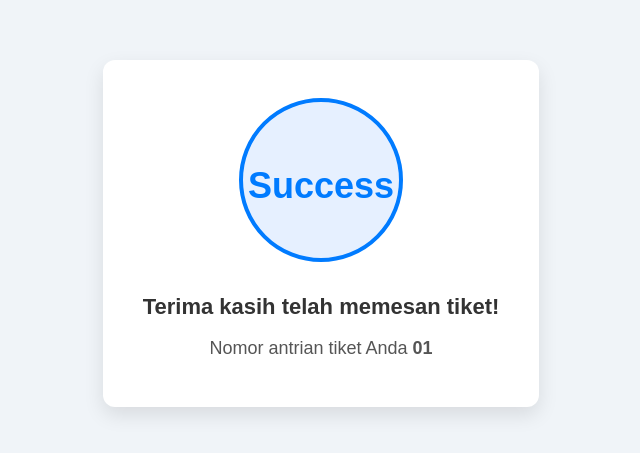
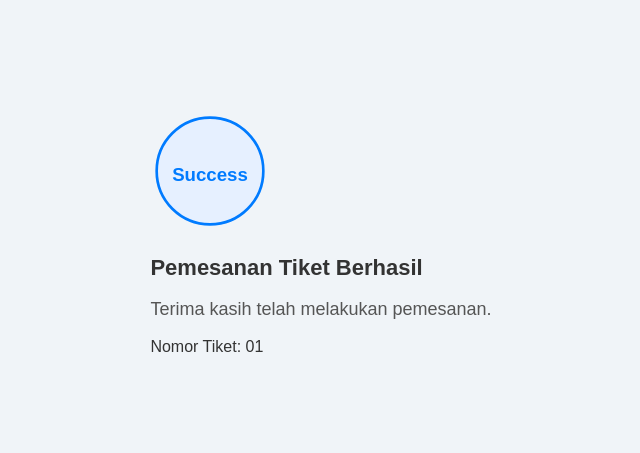
Before and after one commit to Events0/ticket, a plain HTML site: page index.html in a window 1280 px wide. Shown: the part 167-620 px from the top of the page, without its empty margins (319-959 px from the left). Drawn offline with Linux system fonts and the light colour scheme.

Commit message:
Update index.html

```diff
--- a/index.html
+++ b/index.html
@@ -2,21 +2,22 @@
 <html lang="id">
 <head>
     <meta charset="UTF-8" />
-    <meta name="viewport" content="width=device-width, initial-scale=1" />
-    <title>Konfirmasi Pemesanan Tiket</title>
+    <meta name="viewport" content="width=device-width, initial-scale=1.0" />
+    <title>Konfirmasi Tiket</title>
+    <link href="https://fonts.googleapis.com/css2?family=Inter:wght@400;600;700&display=swap" rel="stylesheet">
     <link rel="stylesheet" href="styles.css">
 </head>
 <body>
-    <div class="container">
+    <div class="card">
         <div class="logo">
-            <!-- Logo Celis (SVG sederhana) -->
-            <svg width="180" height="180" viewBox="0 0 180 180" fill="none" xmlns="http://www.w3.org/2000/svg">
+            <svg width="120" height="120" viewBox="0 0 180 180" fill="none" xmlns="http://www.w3.org/2000/svg">
                 <circle cx="90" cy="90" r="80" stroke="#007BFF" stroke-width="4" fill="#E6F0FF"/>
-                <text x="50%" y="54%" text-anchor="middle" fill="#007BFF" font-size="36" font-family="Arial" font-weight="bold" dy=".3em">Success</text>
+                <text x="50%" y="54%" text-anchor="middle" fill="#007BFF" font-size="28" font-family="Arial" font-weight="bold" dy=".3em">Success</text>
             </svg>
         </div>
-        <h1>Terima kasih telah memesan tiket!</h1>
-        <p>Nomor antrian tiket Anda <strong>01</strong></p>
+        <h1>Pemesanan Tiket Berhasil</h1>
+        <p>Terima kasih telah melakukan pemesanan.</p>
+        <div class="ticket-number">Nomor Tiket: 01</div>
     </div>
 </body>
 </html>
```
